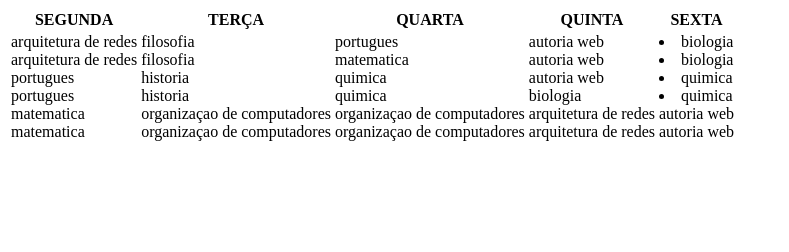
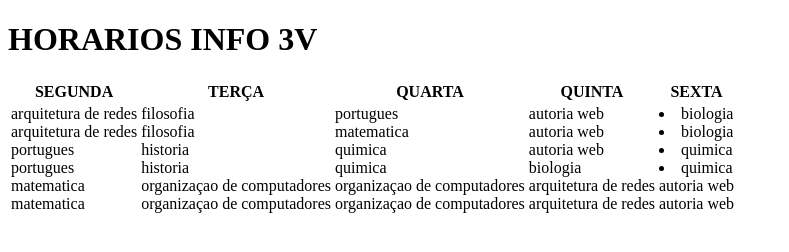
Before and after one commit to emypaz/pagina1, a plain HTML site: page tabelaH/index.html in a window 1280 px wide. Shown: the whole page, without its empty margins (0-789 px from the left). Drawn offline with Linux system fonts and the light colour scheme.

Commit message:
Update index.html

```diff
--- a/tabelaH/index.html
+++ b/tabelaH/index.html
@@ -7,6 +7,7 @@
     <title>Horários</title>
 </head>
 <body>
+    <h1>HORARIOS INFO 3V</h1>
     <table>
         <tr>
             <th>SEGUNDA</th>
```
